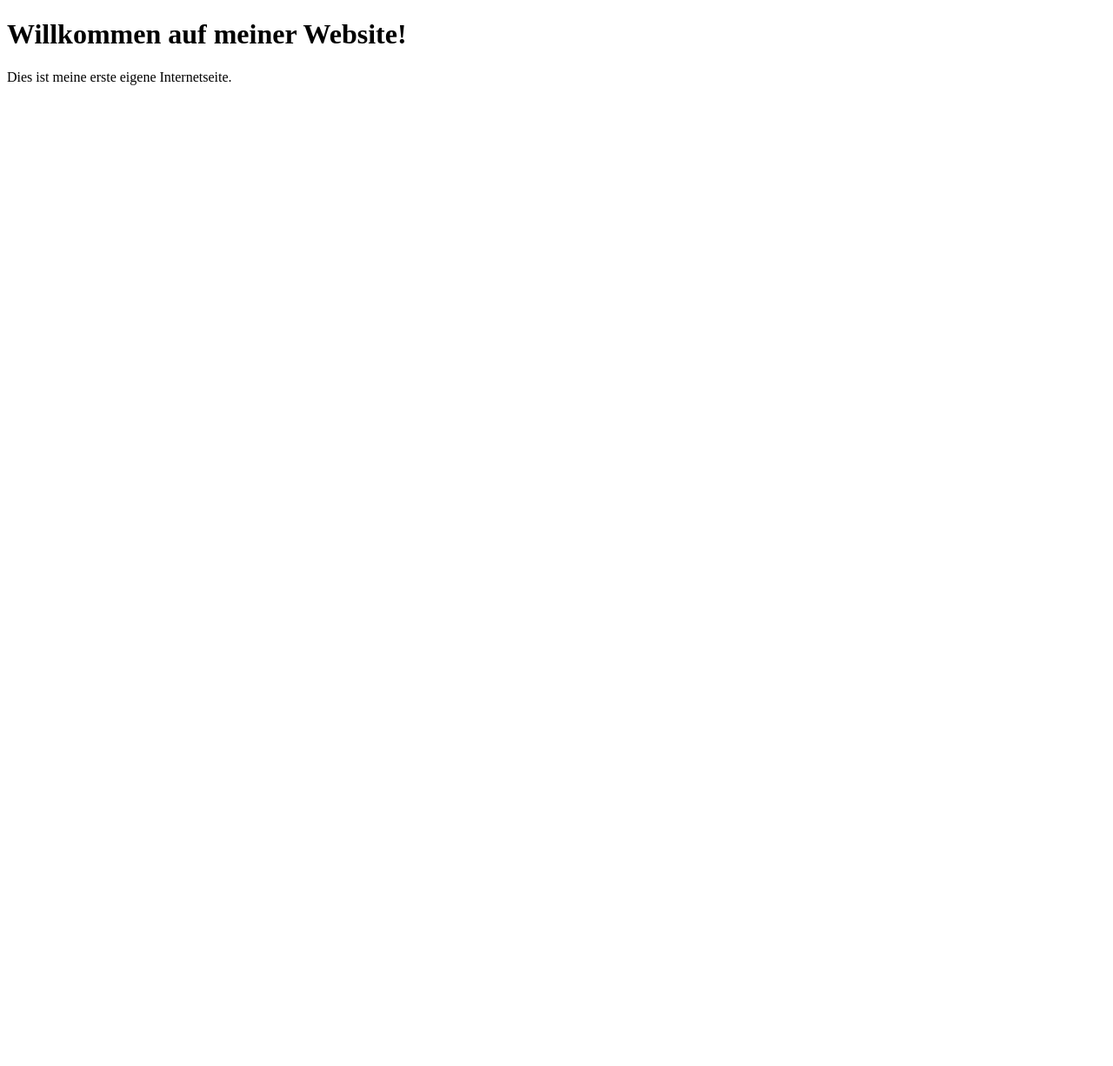
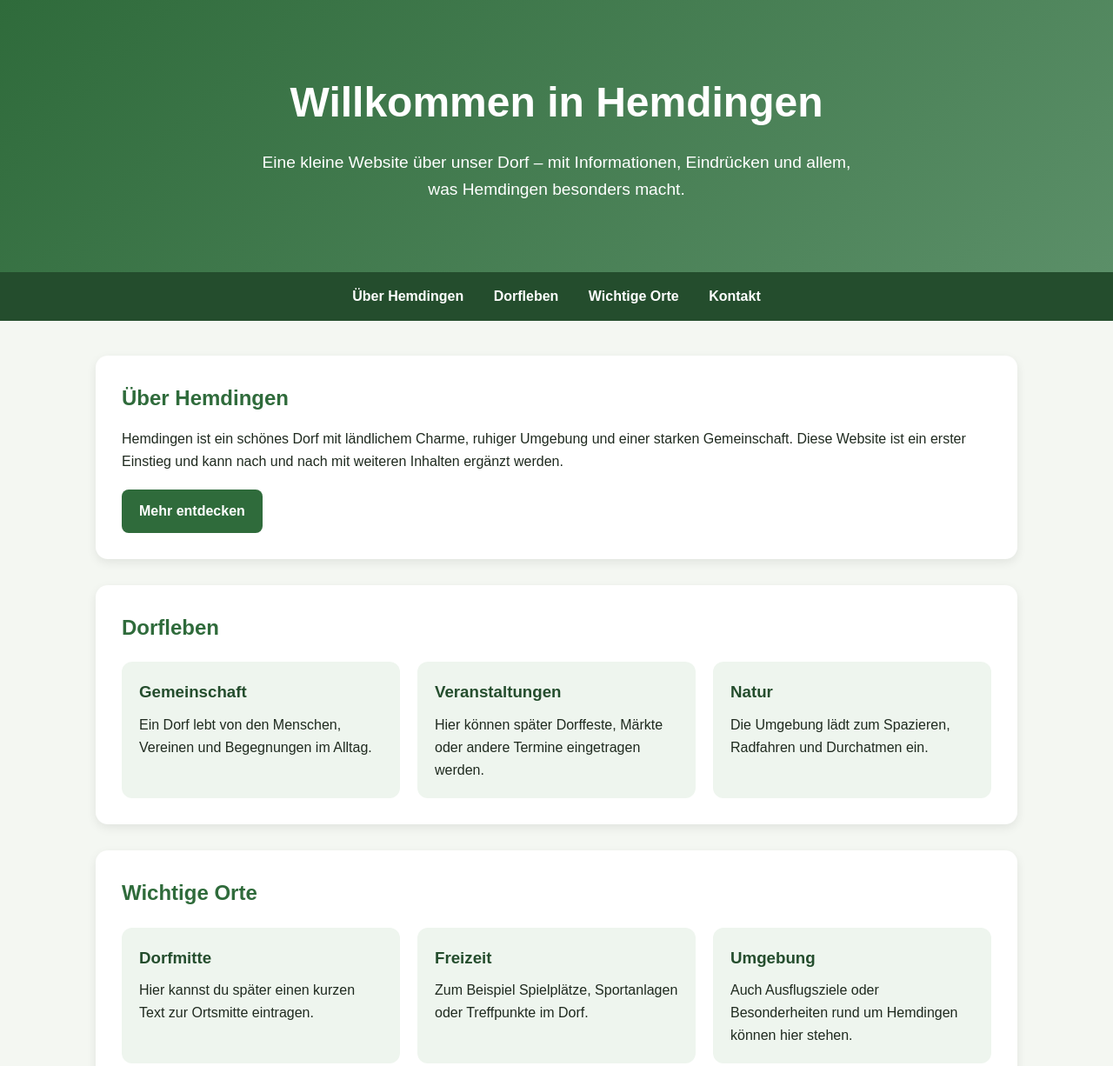
Before and after one commit to hemdingen/hemdingen.github.io, a plain HTML site: page index.html in a window 1280 px wide. Shown: the top 1226 px of the page at 87% size. Before the commit the page ends 800 px from the top, so only its background shows below. Drawn offline with Linux system fonts and the light colour scheme.

Commit message:
Add styling and update content for index.html

```diff
--- a/index.html
+++ b/index.html
@@ -1,13 +1,195 @@
-
 <!DOCTYPE html>
 <html lang="de">
 <head>
   <meta charset="UTF-8">
   <meta name="viewport" content="width=device-width, initial-scale=1">
   <title>Hemdingen</title>
+  <style>
+    * {
+      box-sizing: border-box;
+      margin: 0;
+      padding: 0;
+    }
+
+    body {
+      font-family: Arial, sans-serif;
+      line-height: 1.6;
+      background-color: #f4f7f2;
+      color: #1f2a1f;
+    }
+
+    header {
+      background: linear-gradient(135deg, #2f6b3b, #5b8f68);
+      color: white;
+      text-align: center;
+      padding: 80px 20px;
+    }
+
+    header h1 {
+      font-size: 3rem;
+      margin-bottom: 15px;
+    }
+
+    header p {
+      font-size: 1.2rem;
+      max-width: 700px;
+      margin: 0 auto;
+    }
+
+    nav {
+      background-color: #244d2d;
+      text-align: center;
+      padding: 15px;
+      position: sticky;
+      top: 0;
+    }
+
+    nav a {
+      color: white;
+      text-decoration: none;
+      margin: 0 15px;
+      font-weight: bold;
+    }
+
+    nav a:hover {
+      text-decoration: underline;
+    }
+
+    .container {
+      max-width: 1100px;
+      margin: 40px auto;
+      padding: 0 20px;
+    }
+
+    section {
+      background: white;
+      margin-bottom: 30px;
+      padding: 30px;
+      border-radius: 14px;
+      box-shadow: 0 4px 12px rgba(0,0,0,0.08);
+    }
+
+    h2 {
+      margin-bottom: 15px;
+      color: #2f6b3b;
+    }
+
+    .cards {
+      display: grid;
+      grid-template-columns: repeat(auto-fit, minmax(220px, 1fr));
+      gap: 20px;
+      margin-top: 20px;
+    }
+
+    .card {
+      background: #eef5ee;
+      padding: 20px;
+      border-radius: 12px;
+    }
+
+    .card h3 {
+      margin-bottom: 10px;
+      color: #244d2d;
+    }
+
+    footer {
+      text-align: center;
+      padding: 25px;
+      background: #244d2d;
+      color: white;
+      margin-top: 40px;
+    }
+
+    .button {
+      display: inline-block;
+      margin-top: 20px;
+      background: #2f6b3b;
+      color: white;
+      padding: 12px 20px;
+      border-radius: 8px;
+      text-decoration: none;
+      font-weight: bold;
+    }
+
+    .button:hover {
+      background: #244d2d;
+    }
+  </style>
 </head>
 <body>
-  <h1>Willkommen auf meiner Website!</h1>
-  <p>Dies ist meine erste eigene Internetseite.</p>
+
+  <header>
+    <h1>Willkommen in Hemdingen</h1>
+    <p>Eine kleine Website über unser Dorf – mit Informationen, Eindrücken und allem, was Hemdingen besonders macht.</p>
+  </header>
+
+  <nav>
+    <a href="#ueber">Über Hemdingen</a>
+    <a href="#leben">Dorfleben</a>
+    <a href="#orte">Wichtige Orte</a>
+    <a href="#kontakt">Kontakt</a>
+  </nav>
+
+  <div class="container">
+
+    <section id="ueber">
+      <h2>Über Hemdingen</h2>
+      <p>
+        Hemdingen ist ein schönes Dorf mit ländlichem Charme, ruhiger Umgebung und einer starken Gemeinschaft.
+        Diese Website ist ein erster Einstieg und kann nach und nach mit weiteren Inhalten ergänzt werden.
+      </p>
+      <a class="button" href="#leben">Mehr entdecken</a>
+    </section>
+
+    <section id="leben">
+      <h2>Dorfleben</h2>
+      <div class="cards">
+        <div class="card">
+          <h3>Gemeinschaft</h3>
+          <p>Ein Dorf lebt von den Menschen, Vereinen und Begegnungen im Alltag.</p>
+        </div>
+        <div class="card">
+          <h3>Veranstaltungen</h3>
+          <p>Hier können später Dorffeste, Märkte oder andere Termine eingetragen werden.</p>
+        </div>
+        <div class="card">
+          <h3>Natur</h3>
+          <p>Die Umgebung lädt zum Spazieren, Radfahren und Durchatmen ein.</p>
+        </div>
+      </div>
+    </section>
+
+    <section id="orte">
+      <h2>Wichtige Orte</h2>
+      <div class="cards">
+        <div class="card">
+          <h3>Dorfmitte</h3>
+          <p>Hier kannst du später einen kurzen Text zur Ortsmitte eintragen.</p>
+        </div>
+        <div class="card">
+          <h3>Freizeit</h3>
+          <p>Zum Beispiel Spielplätze, Sportanlagen oder Treffpunkte im Dorf.</p>
+        </div>
+        <div class="card">
+          <h3>Umgebung</h3>
+          <p>Auch Ausflugsziele oder Besonderheiten rund um Hemdingen können hier stehen.</p>
+        </div>
+      </div>
+    </section>
+
+    <section id="kontakt">
+      <h2>Kontakt</h2>
+      <p>
+        Diese Website befindet sich im Aufbau. Später kannst du hier Kontaktinformationen,
+        Hinweise oder ein Impressum ergänzen.
+      </p>
+    </section>
+
+  </div>
+
+  <footer>
+    <p>© 2026 Hemdingen – Meine Dorf-Website</p>
+  </footer>
+
 </body>
 </html>
```
